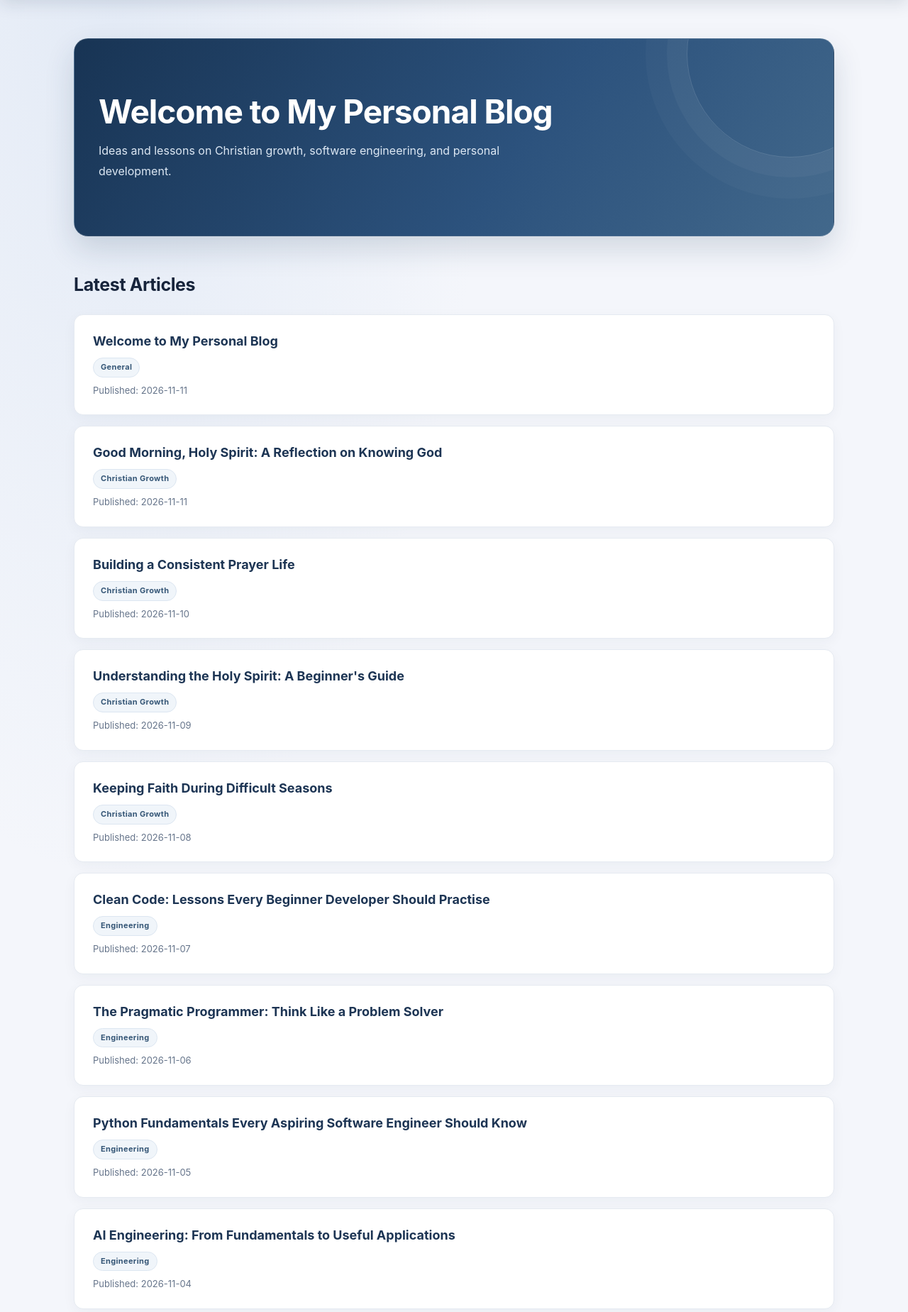
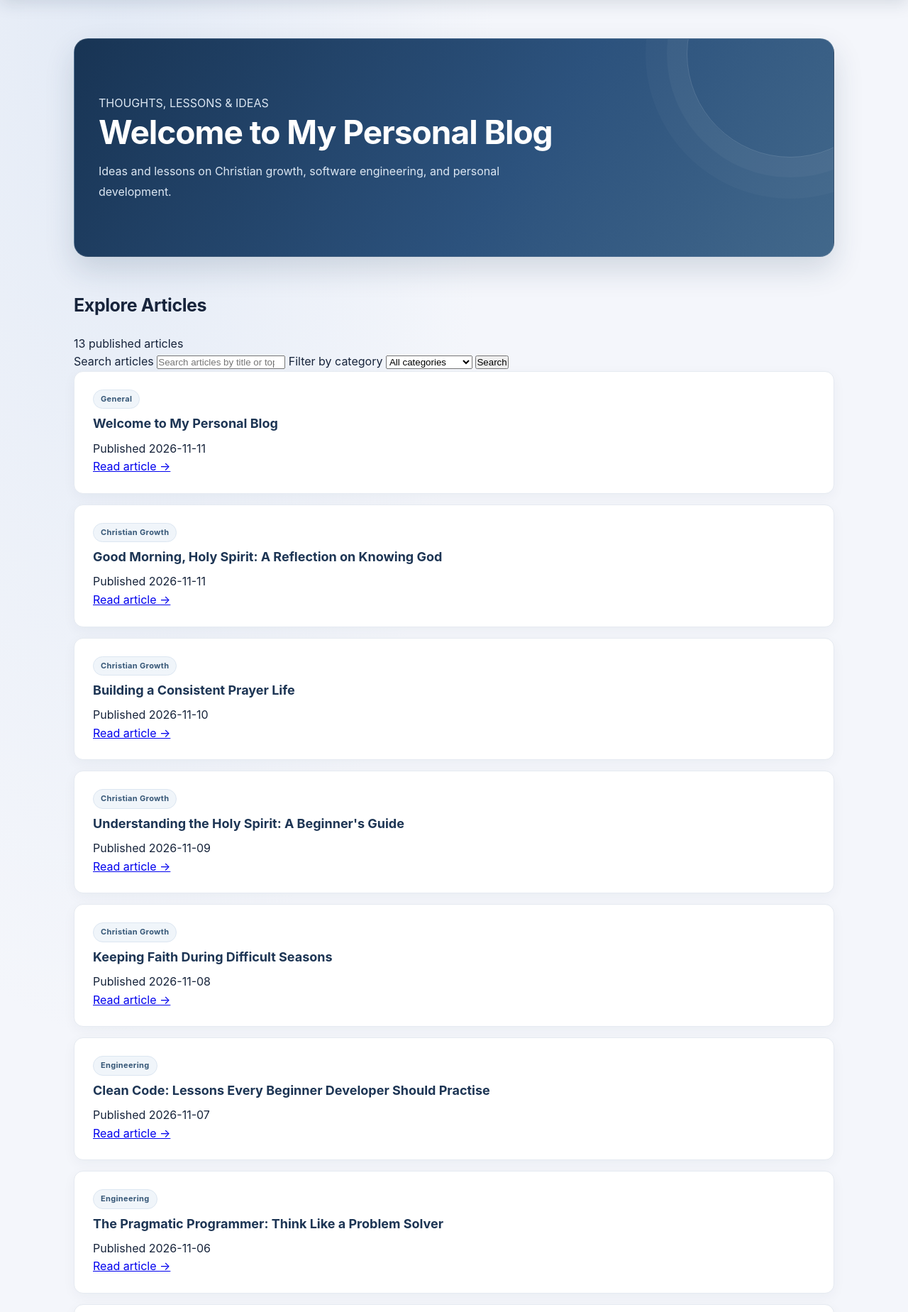
Before and after one commit to ugochi74/personal-blog, a Flask app: page / in a window 1280 px wide. Shown: the part 72-1921 px from the top of the page at 71% size. Run offline with Flask 3, Linux system fonts and the light colour scheme; parts of the project's set-up code (start-up, migrations or seed data) failed here and were passed over.

Commit message:
Add search and category controls to homepage

```diff
--- a/templates/home.html
+++ b/templates/home.html
@@ -6,30 +6,83 @@
 {% block content %}
 
 <section class="welcome">
+    <p class="welcome-label">THOUGHTS, LESSONS & IDEAS</p>
     <h1>Welcome to My Personal Blog</h1>
     <p>Ideas and lessons on Christian growth, software engineering, and personal development.</p>
 </section>
 
 <section class="articles">
-    <h2>Latest Articles</h2>
+    <div class="articles-heading">
+        <div>
+            <h2>Explore Articles</h2>
+            <p class="articles-count">{{ total_articles }} published articles</p>
+        </div>
+    </div>
+
+    <form class="article-tools" method="GET" action="{{ url_for('home') }}">
+        <label class="search-box">
+            <span class="visually-hidden">Search articles</span>
+            <input
+                type="search"
+                name="q"
+                value="{{ search_query }}"
+                placeholder="Search articles by title or topic..."
+            >
+        </label>
+
+        <label class="category-select">
+            <span class="visually-hidden">Filter by category</span>
+            <select name="category">
+                <option value="">All categories</option>
+                {% for category in categories %}
+                    <option value="{{ category }}" {% if selected_category == category %}selected{% endif %}>
+                        {{ category }}
+                    </option>
+                {% endfor %}
+            </select>
+        </label>
+
+        <button class="search-button" type="submit">Search</button>
+        {% if search_query or selected_category %}
+            <a class="clear-filters" href="{{ url_for('home') }}">Clear</a>
+        {% endif %}
+    </form>
+
+    {% if selected_category %}
+        <p class="results-label">Showing articles in <strong>{{ selected_category }}</strong></p>
+    {% elif search_query %}
+        <p class="results-label">Search results for <strong>{{ search_query }}</strong></p>
+    {% endif %}
 
     {% if articles %}
+        <div class="article-grid">
             {% for article in articles %}
                 <article class="article-card">
+                    <p class="article-category">{{ article.category }}</p>
                     <h3>
                         <a href="{{ url_for('article', slug=article.slug) }}">
                             {{ article.title }}
                         </a>
                     </h3>
-
-                <p class="article-category">{{ article.category }}</p>
-                <p>Published: {{ article.date }}</p>
+                    <p class="article-card-date">Published {{ article.date }}</p>
+                    <a class="read-article-link" href="{{ url_for('article', slug=article.slug) }}">
+                        Read article <span aria-hidden="true">→</span>
+                    </a>
                 </article>
             {% endfor %}
+        </div>
     {% else %}
-        <p>No articles have been published yet.</p>
+        <div class="no-articles">
+            {% if search_query or selected_category %}
+                <h3>No matching articles found</h3>
+                <p>Try another search term or choose a different category.</p>
+                <a href="{{ url_for('home') }}">View all articles</a>
+            {% else %}
+                <h3>No articles published yet</h3>
+                <p>New articles will appear here when they are published.</p>
             {% endif %}
-
+        </div>
+    {% endif %}
 </section>
 
 {% endblock %}
```
Lines whose indentation alone changed are shown as unchanged.
